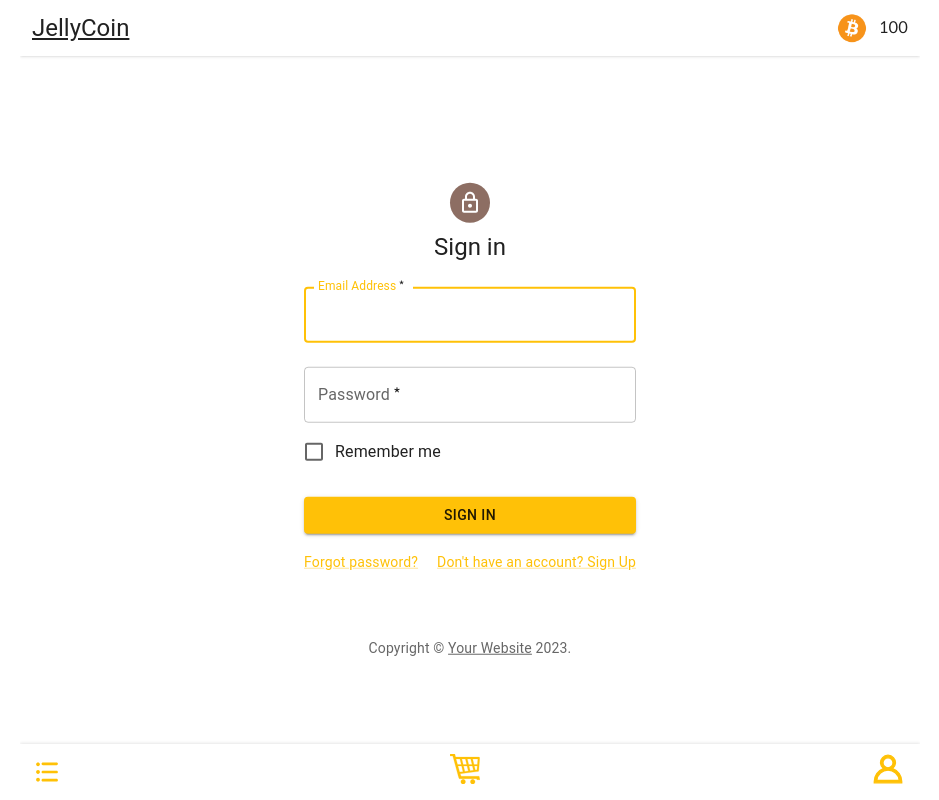
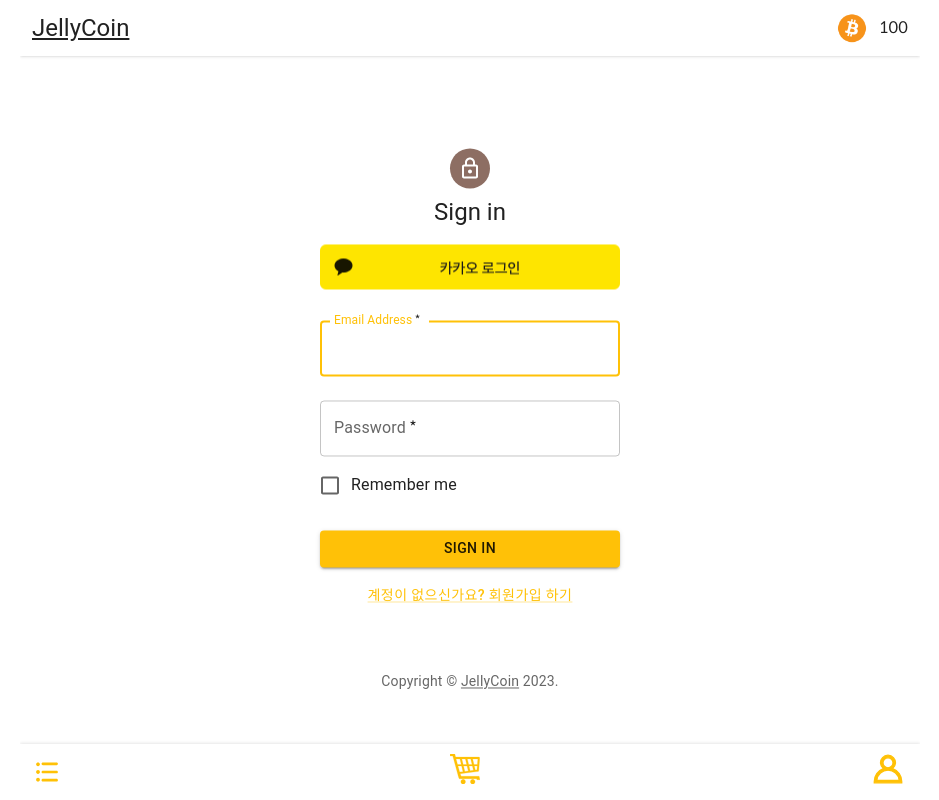
Before and after one commit to leedaeho1188/JellyCoin, a Next.js app: page /login in a window 1280 px wide. Shown: the whole page, without its empty margins (170-1109 px from the left). Built offline with nearby package versions, Linux system fonts and the light colour scheme; no server answers.

Commit message:
:sparkles: 회원가입 로직 개발 중간 커밋

```diff
--- a/src/components/login/ui/Login.tsx
+++ b/src/components/login/ui/Login.tsx
@@ -1,35 +1,8 @@
-// import Image from "next/image";
+import Image from "next/image";
+import * as React from 'react';
 
-// import classes from './login.module.scss';
-// import { kakao } from "@/constants/kakao";
-// import KakaoLoginButtonImg from '../../../../public/images/kakao_login_medium_wide.png';
-
-
-
-// export const Login = () => {
-
-//   return (
-//     <>
-
-//       <div className={classes['kakaoLogin_box']} >
-//         <a  href={`${kakao.AUTHORIZE_URL}?client_id=${kakao.API_KEY}&redirect_uri=${kakao.REDIRECT_URI}&response_type=code`}>
-//           <Image
-//             src={KakaoLoginButtonImg}
-//             width={300}
-//             height={50}
-//             alt="카카오 로그인 버튼"
-//             className={classes['kakaoLogin_button']}
-//           />
-//         </a>
-//       </div>
-//     </>
-//   )
-// }
-
-import * as React from 'react';
 import Avatar from '@mui/material/Avatar';
 import Button from '@mui/material/Button';
-import CssBaseline from '@mui/material/CssBaseline';
 import TextField from '@mui/material/TextField';
 import FormControlLabel from '@mui/material/FormControlLabel';
 import Checkbox from '@mui/material/Checkbox';
@@ -39,23 +12,23 @@
 import LockOutlinedIcon from '@mui/icons-material/LockOutlined';
 import Typography from '@mui/material/Typography';
 import Container from '@mui/material/Container';
-import { createTheme, ThemeProvider } from '@mui/material/styles';
+
+import { kakao } from "@/constants/kakao";
+import classes from './login.module.scss';
+import KakaoLoginButtonImg from '../../../../public/images/kakao_login_medium_wide.png';
 
 function Copyright(props: any) {
   return (
     <Typography variant="body2" color="text.secondary" align="center" {...props}>
       {'Copyright © '}
       <Link color="inherit" href="https://mui.com/">
-        Your Website
+        JellyCoin
       </Link>{' '}
       {new Date().getFullYear()}
       {'.'}
     </Typography>
   );
 }
-
-// TODO remove, this demo shouldn't need to reset the theme.
-const defaultTheme = createTheme();
 
 export function Login() {
   const handleSubmit = (event: React.FormEvent<HTMLFormElement>) => {
@@ -68,8 +41,7 @@
   };
 
   return (
-      <Container component="main" maxWidth="lg" style={{width: "380px"}}>
-        <CssBaseline />
+      <Container component="main" maxWidth="lg" style={{width: "100%"}}>
         <Box
           sx={{
             marginTop: 8,
@@ -84,7 +56,18 @@
           <Typography component="h1" variant="h5">
             Sign in
           </Typography>
-          <Box component="form" onSubmit={handleSubmit} noValidate sx={{ mt: 1, width: '100%' }}>
+          <div className={classes['kakaoLogin_box']} >
+            <a  href={`${kakao.AUTHORIZE_URL}?client_id=${kakao.API_KEY}&redirect_uri=${kakao.REDIRECT_URI}&response_type=code`}>
+              <Image
+                src={KakaoLoginButtonImg}
+                width={300}
+                height={45}
+                alt="카카오 로그인 버튼"
+                className={classes['kakaoLogin_button']}
+              />
+            </a>
+          </div>
+          <Box component="form" onSubmit={handleSubmit} noValidate sx={{ mt: 1, width: '300px' }}>
             <TextField
               margin="normal"
               required
@@ -117,15 +100,10 @@
             >
               Sign In
             </Button>
-            <Grid container>
-              <Grid item xs>
-                <Link href="#" variant="body2">
-                  Forgot password?
-                </Link>
-              </Grid>
+            <Grid container justifyContent='center'>
               <Grid item>
-                <Link href="#" variant="body2">
-                  {"Don't have an account? Sign Up"}
+                <Link href="#" variant='button' sx={{cursor:'pointer'}}>
+                  {"계정이 없으신가요? 회원가입 하기"}
                 </Link>
               </Grid>
             </Grid>
--- a/src/pages/_app.tsx
+++ b/src/pages/_app.tsx
@@ -9,7 +9,7 @@
 import '../styles/globals.css';
 import { getFirestore } from "firebase/firestore";
 import { Layout } from "@/components/common/layout/Layout";
-import { ThemeProvider, createTheme } from "@mui/material";
+import { CssBaseline, ThemeProvider, createTheme } from "@mui/material";
 import { amber, brown, orange } from "@mui/material/colors";
 
 
@@ -33,6 +33,7 @@
 
   return (
     <ThemeProvider theme={defaultTheme}  >
+      <CssBaseline/>
       <Layout>
         <Component {...pageProps} />
       </Layout>
--- a/src/services/firebase/storage.ts
+++ b/src/services/firebase/storage.ts
@@ -1,4 +1,4 @@
-import { ImageFile } from "@/components/signup/useSignUp";
+import { ImageFile } from "@/components/signup/hooks/useSignUp";
 import { getDownloadURL, getStorage, ref, uploadBytes } from "firebase/storage";
 import { postUser } from "./firestore";
 
--- a/src/styles/globals.css
+++ b/src/styles/globals.css
@@ -51,6 +51,7 @@
     border: 0;
     color: rgba(0, 0, 0, 0.87);
     cursor: default;
+    box-sizing: border-box;
 
 }
 
```
Also changed, not shown: src/components/signup/ui/Signup.tsx (added, +60 -0 lines), src/components/signup/ui/signup.module.scss (added, +13 -0 lines), src/pages/signup/index.tsx (+2 -33 lines), src/services/firebase/auth.ts (+9 -4 lines), src/components/signup/hooks/useSignUp.tsx (renamed from src/components/signup/useSignUp.tsx).
